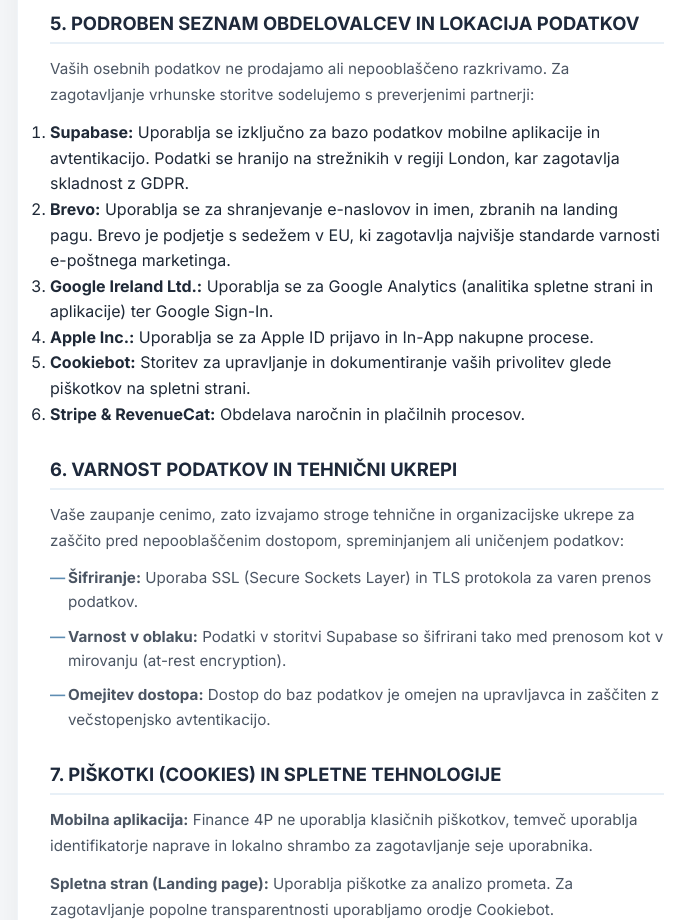
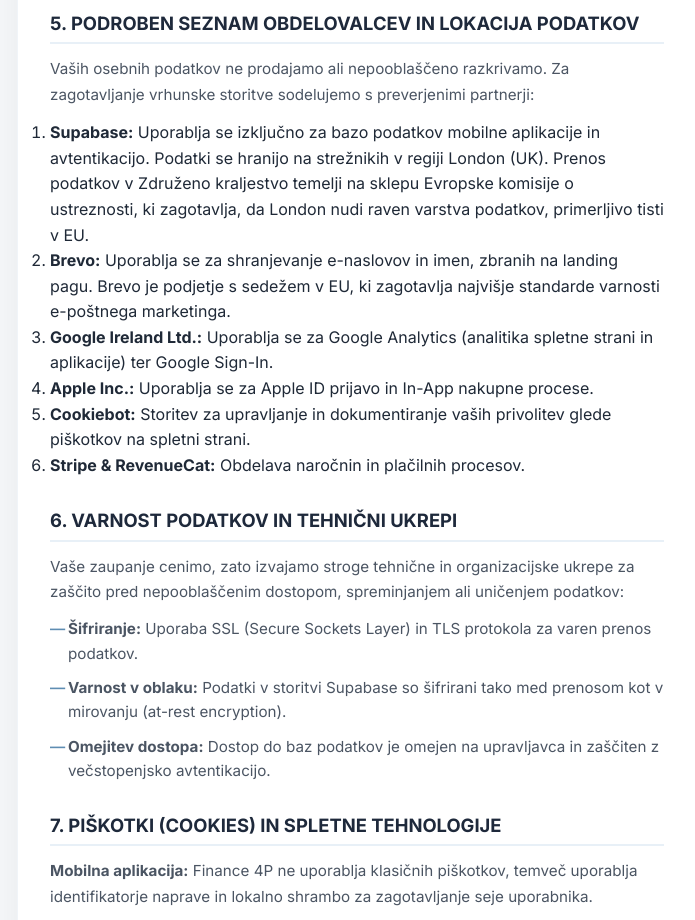
Before and after one commit to filipkolle/Landing-4P, a React (Vite) app: page /politikazasebnosti in a window 1280 px wide. Shown: the part 2980-3900 px from the top of the page, without its empty margins (283-978 px from the left). Built offline with nearby package versions, Linux system fonts and the light colour scheme.

Commit message:
docs: expand Supabase data storage details in Privacy Policy

```diff
--- a/src/components/PrivacyPolicy.jsx
+++ b/src/components/PrivacyPolicy.jsx
@@ -138,7 +138,7 @@ const PrivacyPolicy = () => {
             <h2>5. PODROBEN SEZNAM OBDELOVALCEV IN LOKACIJA PODATKOV</h2>
             <p>Vaših osebnih podatkov ne prodajamo ali nepooblaščeno razkrivamo. Za zagotavljanje vrhunske storitve sodelujemo s preverjenimi partnerji:</p>
             <ol>
-              <li><strong>Supabase:</strong> Uporablja se izključno za bazo podatkov mobilne aplikacije in avtentikacijo. Podatki se hranijo na strežnikih v regiji London, kar zagotavlja skladnost z GDPR.</li>
+              <li><strong>Supabase:</strong> Uporablja se izključno za bazo podatkov mobilne aplikacije in avtentikacijo. Podatki se hranijo na strežnikih v regiji London (UK). Prenos podatkov v Združeno kraljestvo temelji na sklepu Evropske komisije o ustreznosti, ki zagotavlja, da London nudi raven varstva podatkov, primerljivo tisti v EU.</li>
               <li><strong>Brevo:</strong> Uporablja se za shranjevanje e-naslovov in imen, zbranih na landing pagu. Brevo je podjetje s sedežem v EU, ki zagotavlja najvišje standarde varnosti e-poštnega marketinga.</li>
               <li><strong>Google Ireland Ltd.:</strong> Uporablja se za Google Analytics (analitika spletne strani in aplikacije) ter Google Sign-In.</li>
               <li><strong>Apple Inc.:</strong> Uporablja se za Apple ID prijavo in In-App nakupne procese.</li>
```
